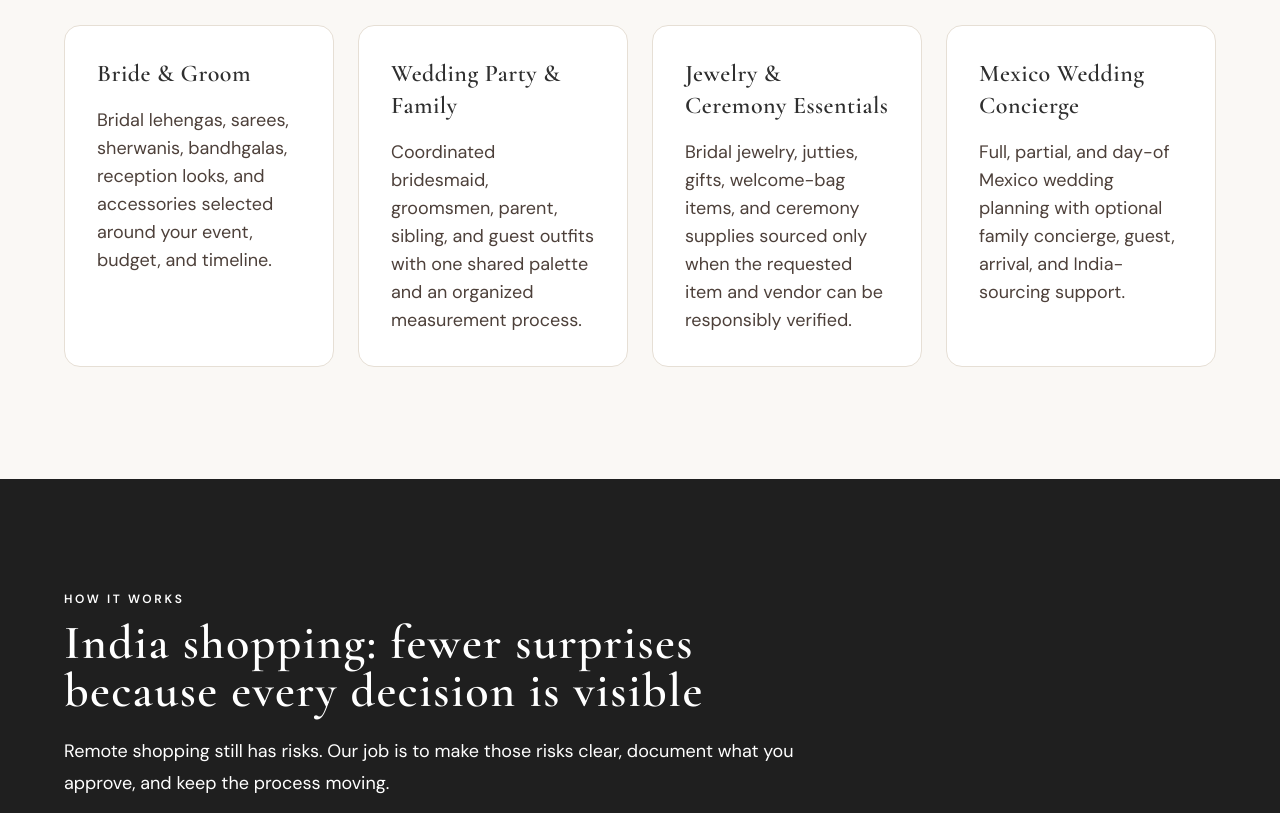
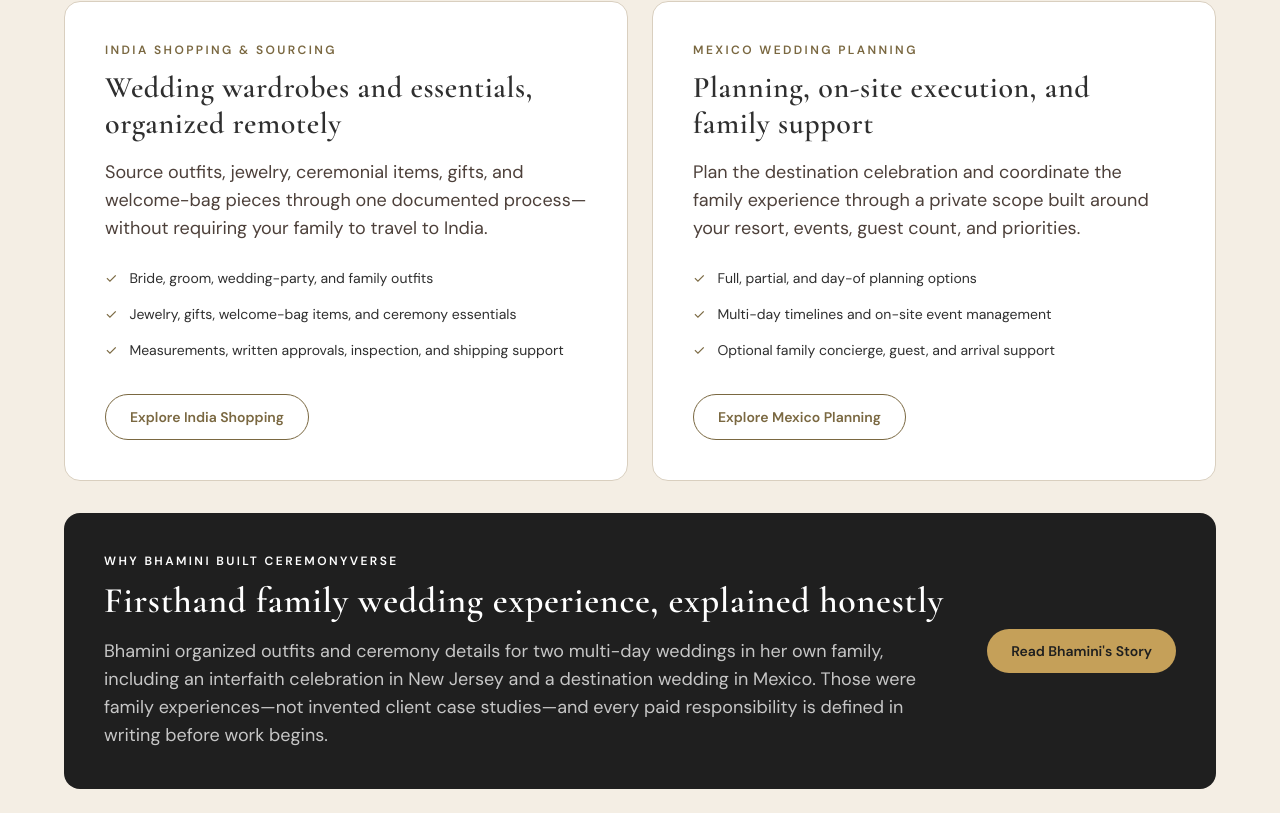
Before and after one commit to leylabernie/v0-ceremony-verse-wedding-concierge, a Next.js app: page / in a window 1280 px wide. Shown: the part 1307-2120 px from the top of the page. Built offline with nearby package versions, Linux system fonts and the light colour scheme.

Commit message:
Clarify CeremonyVerse dual-service model

```diff
--- a/components/pages/home-page.tsx
+++ b/components/pages/home-page.tsx
@@ -18,10 +18,34 @@
     description:
       "Bridal jewelry, jutties, gifts, welcome-bag items, and ceremony supplies sourced only when the requested item and vendor can be responsibly verified.",
   },
+]
+
+const servicePillars = [
   {
-    title: "Mexico Wedding Concierge",
+    label: "India shopping & sourcing",
+    title: "Wedding wardrobes and essentials, organized remotely",
     description:
-      "Full, partial, and day-of Mexico wedding planning with optional family concierge, guest, arrival, and India-sourcing support.",
+      "Source outfits, jewelry, ceremonial items, gifts, and welcome-bag pieces through one documented process—without requiring your family to travel to India.",
+    features: [
+      "Bride, groom, wedding-party, and family outfits",
+      "Jewelry, gifts, welcome-bag items, and ceremony essentials",
+      "Measurements, written approvals, inspection, and shipping support",
+    ],
+    href: "/shop-from-india/",
+    cta: "Explore India Shopping",
+  },
+  {
+    label: "Mexico wedding planning",
+    title: "Planning, on-site execution, and family support",
+    description:
+      "Plan the destination celebration and coordinate the family experience through a private scope built around your resort, events, guest count, and priorities.",
+    features: [
+      "Full, partial, and day-of planning options",
+      "Multi-day timelines and on-site event management",
+      "Optional family concierge, guest, and arrival support",
+    ],
+    href: "/indian-wedding-coordination-mexico/",
+    cta: "Explore Mexico Planning",
   },
 ]
 
@@ -144,7 +168,7 @@
                 href="/contact/"
                 className="inline-flex items-center justify-center rounded-full bg-[#c5a059] px-7 py-4 text-sm font-semibold text-[#1f1f1f] transition hover:bg-[#d6bb7d]"
               >
-                Get My Free Outfit Plan
+                Book a Free Consultation
               </Link>
               <Link
                 href="/how-it-works/"
@@ -169,6 +193,73 @@
         </div>
       </section>
 
+      <section className="bg-[#f4eee4] px-6 py-20 sm:py-24">
+        <div className="mx-auto max-w-6xl">
+          <div className="mx-auto mb-12 max-w-3xl text-center">
+            <p className="mb-3 text-xs font-semibold uppercase tracking-[0.22em] text-[#7a6841]">
+              One company · Two coordinated services
+            </p>
+            <h2 className="mb-5 font-serif text-4xl font-semibold sm:text-5xl">
+              Plan Mexico and shop India without managing two disconnected teams
+            </h2>
+            <p className="text-lg leading-8 text-[#4d403a]">
+              Choose either service independently, or combine them in one clearly defined proposal when your family needs both.
+            </p>
+          </div>
+
+          <div className="grid gap-6 lg:grid-cols-2">
+            {servicePillars.map((service) => (
+              <article key={service.label} className="flex flex-col rounded-2xl border border-[#d9cfbf] bg-white p-8 sm:p-10">
+                <p className="mb-3 text-xs font-semibold uppercase tracking-[0.2em] text-[#7a6841]">
+                  {service.label}
+                </p>
+                <h3 className="mb-4 font-serif text-3xl font-semibold">{service.title}</h3>
+                <p className="mb-6 leading-7 text-[#4d403a]">{service.description}</p>
+                <ul className="mb-8 flex-1 space-y-3 text-sm leading-6 text-[#4d403a]">
+                  {service.features.map((feature) => (
+                    <li key={feature} className="flex gap-3">
+                      <span aria-hidden="true" className="text-[#7a6841]">✓</span>
+                      <span>{feature}</span>
+                    </li>
+                  ))}
+                </ul>
+                <Link
+                  href={service.href}
+                  className="inline-flex items-center justify-center self-start rounded-full border border-[#7a6841] px-6 py-3 text-sm font-semibold text-[#7a6841] transition hover:bg-[#7a6841] hover:text-white"
+                >
+                  {service.cta}
+                </Link>
+              </article>
+            ))}
+          </div>
+
+          <aside className="mt-8 rounded-2xl bg-[#1f1f1f] p-8 text-white sm:p-10">
+            <div className="grid items-center gap-6 lg:grid-cols-[1fr_auto]">
+              <div className="max-w-4xl">
+                <p className="mb-3 text-xs font-semibold uppercase tracking-[0.2em] text-[#c5a059]">
+                  Why Bhamini built CeremonyVerse
+                </p>
+                <h3 className="mb-4 font-serif text-3xl font-semibold !text-white sm:text-4xl">
+                  Firsthand family wedding experience, explained honestly
+                </h3>
+                <p className="leading-7 !text-white/75">
+                  Bhamini organized outfits and ceremony details for two multi-day weddings in her own family,
+                  including an interfaith celebration in New Jersey and a destination wedding in Mexico. Those
+                  were family experiences—not invented client case studies—and every paid responsibility is defined
+                  in writing before work begins.
+                </p>
+              </div>
+              <Link
+                href="/about/"
+                className="inline-flex items-center justify-center rounded-full bg-[#c5a059] px-6 py-3 text-sm font-semibold !text-[#1f1f1f] transition hover:bg-[#d6bb7d]"
+              >
+                Read Bhamini&apos;s Story
+              </Link>
+            </div>
+          </aside>
+        </div>
+      </section>
+
       <section className="px-6 py-20 sm:py-28">
         <div className="mx-auto max-w-6xl">
           <div className="mx-auto mb-14 max-w-3xl text-center">
@@ -183,7 +274,7 @@
               point of contact to organize decisions, approvals, measurements, and shipping.
             </p>
           </div>
-          <div className="grid gap-6 md:grid-cols-2 lg:grid-cols-4">
+          <div className="grid gap-6 md:grid-cols-3">
             {serviceGroups.map((service) => (
               <article key={service.title} className="rounded-2xl border border-[#e6dfd5] bg-white p-8">
                 <h3 className="mb-4 font-serif text-2xl font-semibold">{service.title}</h3>
@@ -310,33 +401,24 @@
       </section>
 
       <section className="bg-white px-6 py-20 sm:py-28">
-        <div className="mx-auto grid max-w-6xl gap-10 lg:grid-cols-2">
-          <div>
+        <div className="mx-auto max-w-5xl">
+          <div className="mb-10 text-center">
             <p className="mb-3 text-xs font-semibold uppercase tracking-[0.22em] text-[#7a6841]">
-              Why Bhamini built CeremonyVerse
+              Clear expectations
             </p>
             <h2 className="mb-5 font-serif text-4xl font-semibold sm:text-5xl">
-              Built from family wedding experience—not invented case studies
+              Boundaries that protect your family
             </h2>
-            <p className="mb-5 text-lg leading-8 text-[#4d403a]">
-              Bhamini organized Indian outfits and ceremony details for two multi-day weddings in her
-              own family, including an interfaith celebration in New Jersey and a destination wedding
-              in Mexico. Those were family experiences, not paid client engagements.
+            <p className="mx-auto max-w-3xl text-lg leading-8 text-[#4d403a]">
+              You will know what CeremonyVerse is responsible for, what remains with an independent provider,
+              and what no remote service can responsibly promise.
             </p>
-            <p className="leading-7 text-[#4d403a]">
-              CeremonyVerse turns those lessons into two defined services: India shopping and sourcing
-              for US families, plus Mexico wedding planning and family concierge delivered with qualified
-              local planning professionals. Every responsibility is confirmed in the private proposal.
-            </p>
-            <Link href="/about/" className="mt-7 inline-flex font-semibold text-[#7a6841] underline underline-offset-4">
-              Read Bhamini&apos;s story
-            </Link>
           </div>
           <div className="rounded-2xl border border-[#e6dfd5] bg-[#faf8f5] p-8 sm:p-10">
-            <h3 className="mb-6 font-serif text-2xl font-semibold">Two services with clear boundaries</h3>
+            <h3 className="mb-6 font-serif text-2xl font-semibold">Our scope, stated plainly</h3>
             <div className="grid gap-7 sm:grid-cols-2">
               <div>
-                <p className="mb-3 font-semibold text-[#365c45]">We do</p>
+                <p className="mb-3 font-semibold text-[#7a6841]">What we do</p>
                 <ul className="space-y-3 text-sm leading-6 text-[#4d403a]">
                   <li>Curate and source requested wedding items</li>
                   <li>Coordinate shopping calls and approvals</li>
@@ -347,7 +429,7 @@
                 </ul>
               </div>
               <div>
-                <p className="mb-3 font-semibold text-[#8b3f3f]">We do not</p>
+                <p className="mb-3 font-semibold text-[#7a6841]">What remains outside our scope</p>
                 <ul className="space-y-3 text-sm leading-6 text-[#4d403a]">
                   <li>Act as the resort, airline, travel agency, or transfer company</li>
                   <li>Sell unauthorized designer replicas</li>
```
